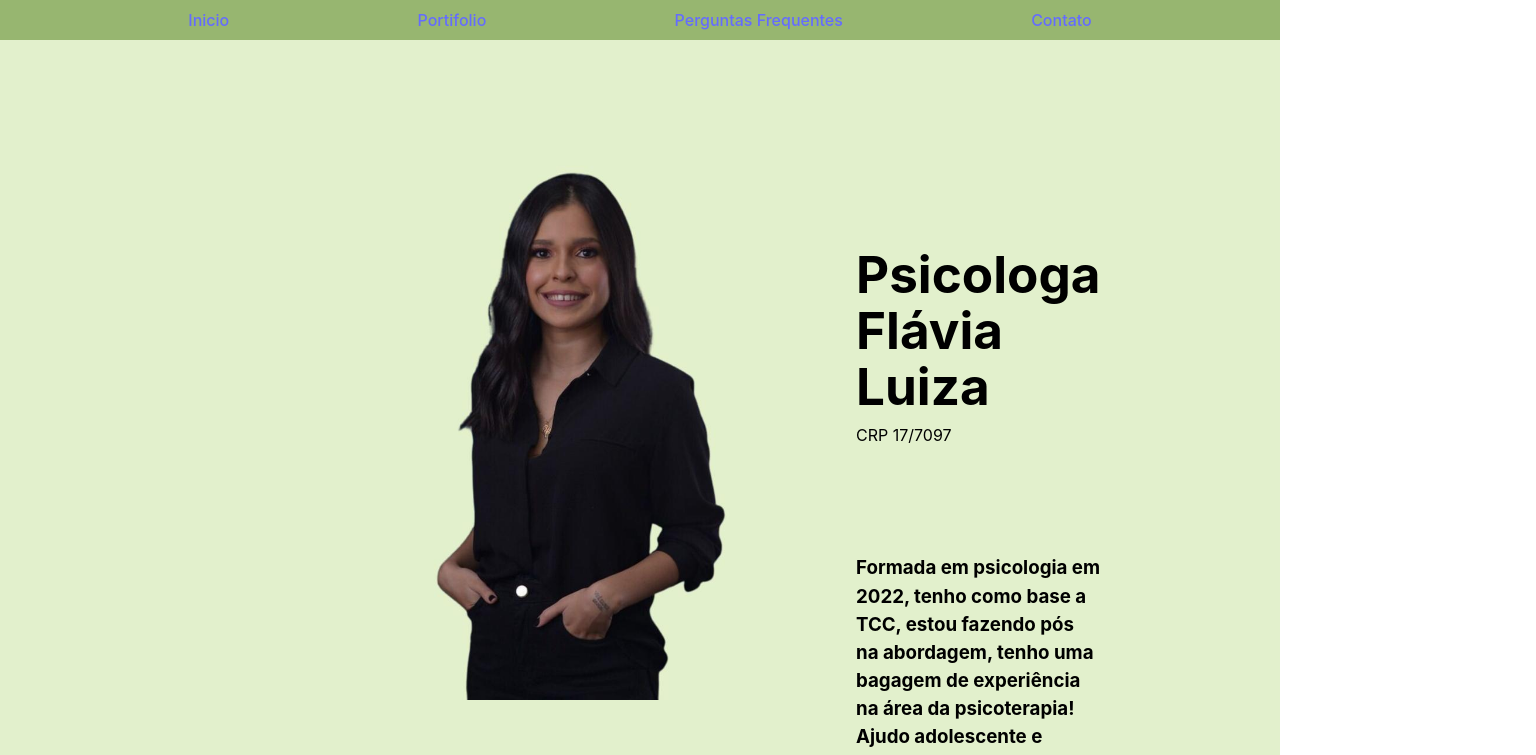
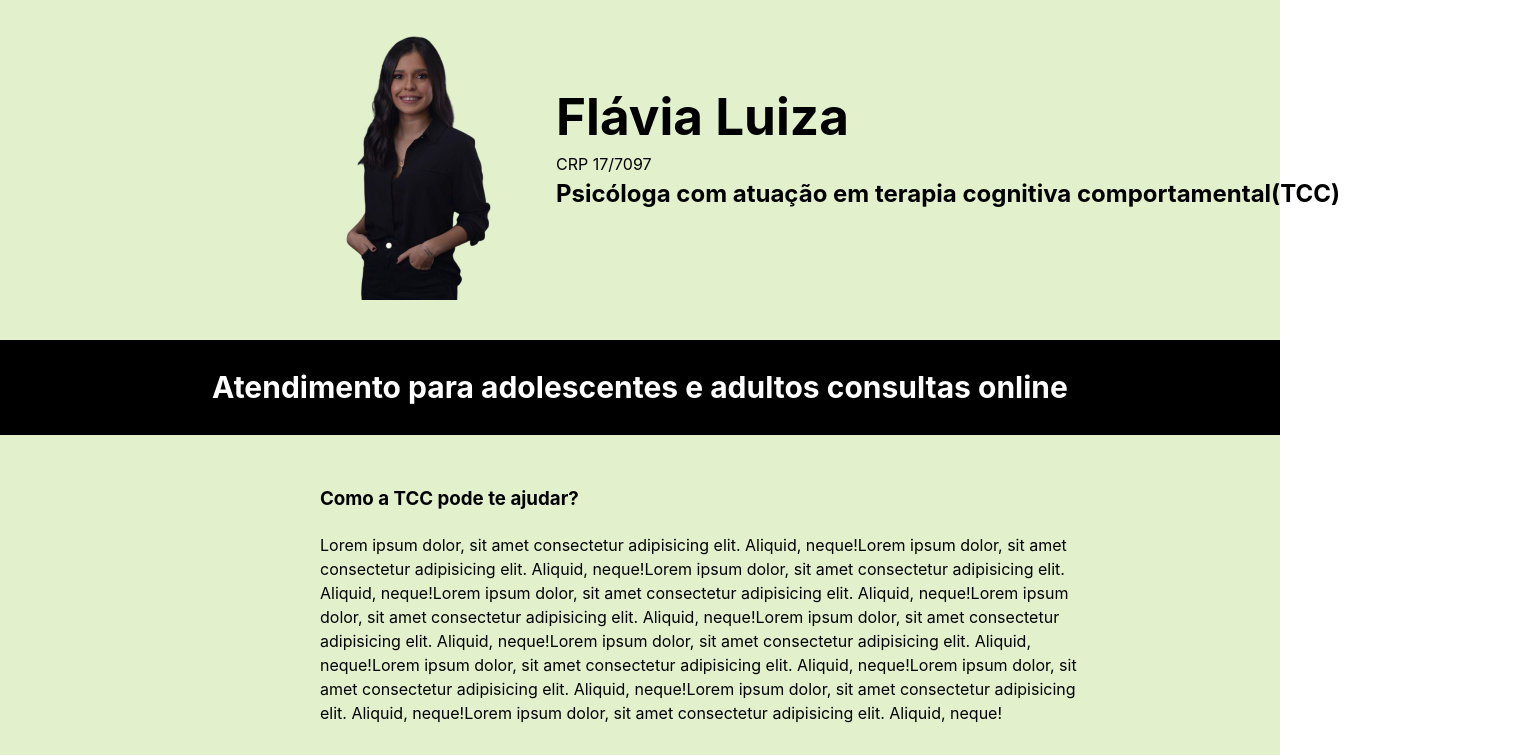
Before and after one commit to xandezz/psi_flavia, a React (Vite) app: page / in a window 1280 px wide. Shown: the top 755 px of the page, 1536 px wide, since content can reach past the window. Built offline with nearby package versions, Linux system fonts and the light colour scheme.

Commit message:
Subindo as alterações feitas antes de instalar o react bootstrap

```diff
--- a/src/App.css
+++ b/src/App.css
@@ -8,3 +8,7 @@
   margin: 0;
   color: #000000;
 }
+
+body{
+  overflow-x: hidden;
+}
--- a/src/App.jsx
+++ b/src/App.jsx
@@ -4,13 +4,11 @@ import Home from './Pages/Home'
 import Portifolio from './Pages/Portifolio'
 import Perguntas from './Pages/Perguntas'
 import Contato from './Pages/Contato'
-import Header from './Components/Header'
 import Footer from './Components/Footer'
 
 function App() {
   return (
     <BrowserRouter>
-      <Header />
       <Routes>
         <Route path='/' element={<Home />} />
         <Route path='/portifolio' element={<Portifolio />} />
--- a/src/Components/Header.css
+++ /dev/null
@@ -1,13 +0,0 @@
-.header{
-    background-color: var(--verde-secundario);
-    height: 5vh;
-    width: 100vw;
-}
-
-.navbar{
-    height: 100%;
-    display: flex;
-    list-style: none;
-    justify-content: space-evenly;
-    align-items: center;
-}
--- a/src/Components/Header.jsx
+++ /dev/null
@@ -1,18 +0,0 @@
-import { Link } from "react-router-dom"
-import "./Header.css"
-
-const Header = () => {
-  return (
-    <div className="header">
-      <ul className="navbar">
-
-        <li><Link to="/">Inicio</Link></li>
-        <li><Link to="/portifolio">Portifolio</Link></li>
-        <li><Link to="/perguntas-frequentes">Perguntas Frequentes</Link></li>
-        <li><Link to="/contato">Contato</Link></li>
-      </ul>
-    </div>
-  )
-}
-
-export default Header
--- a/src/Pages/Home.css
+++ b/src/Pages/Home.css
@@ -1,31 +1,47 @@
 .home{
     background-color: var(--verde-principal);
-    height: 90vh;
+    height: 100vh;
     width: 100vw;
     display: flex;
-    justify-content: center;
+    justify-content: flex-start;
+    align-items: flex-start;
+    flex-direction: column;
+}
+
+.principal{
+    width: 100%;
+    padding-left: 20%;
+    display: flex;
     align-items: center;
 
 }
 
-.principal{
-    width: 60%;
-    display: flex;
-    align-items: center;
+.foto-PSIFlavia{
+    width: 300px;
+    height: 300px;
 }
-
-.foto-PSIFlavia{
-    width: 600px;
-    height: 600px;
-}
-
-.informacoes{
-    display: grid;
-    grid-template-rows: 1fr 1fr 1fr;
-}
-
-
 
 .nome{
     margin-bottom: 8px;
 }
+
+.faixa-1{
+    background-color: #000;
+    color: #fff;
+    width: 100%;
+    text-align: center;
+    margin-top: 40px;
+    padding: 25px 0;
+    font-size: 30px;
+    font-weight: bold;
+}
+
+.pergunta-tcc{
+    padding-top: 50px;
+    padding-left: 25%;
+    padding-right: 15%;
+}
+
+.pergunta-tcc p{
+    margin-top: 20px;
+}
--- a/src/Pages/Home.jsx
+++ b/src/Pages/Home.jsx
@@ -6,15 +6,21 @@ const Home = () => {
     <div className='home'>
       <div className='principal'>
         <img className="foto-PSIFlavia" src="foto-PSIFlávia.jpeg" alt="Foto da psicologa Flávia Luiza" />
-        <div className='informacoes'>
+        <div>
           <span></span>
           <div>
-            <h1 className='nome'>Psicologa Flávia Luiza</h1>
+            <h1 className='nome'>Flávia Luiza</h1>
             <p className='crp'>CRP 17/7097</p>
           </div>
-          <h3 className='descricao'>Formada em psicologia em 2022, tenho como base a TCC, estou fazendo pós na abordagem, tenho uma bagagem de experiência na área da psicoterapia! Ajudo adolescente e adultos com suas ansiedades, anseios, medos e tudo o que acaba tirando a paz!</h3>
+          <h2 className='descricao'>Psicóloga com atuação em terapia cognitiva comportamental(TCC)</h2>
         </div>
       </div>
+      <p className='faixa-1'>Atendimento para adolescentes e adultos consultas online</p>
+      <div className='pergunta-tcc'>
+        <h3 >Como a TCC pode te ajudar?</h3>
+        <p>Lorem ipsum dolor, sit amet consectetur adipisicing elit. Aliquid, neque!Lorem ipsum dolor, sit amet consectetur adipisicing elit. Aliquid, neque!Lorem ipsum dolor, sit amet consectetur adipisicing elit. Aliquid, neque!Lorem ipsum dolor, sit amet consectetur adipisicing elit. Aliquid, neque!Lorem ipsum dolor, sit amet consectetur adipisicing elit. Aliquid, neque!Lorem ipsum dolor, sit amet consectetur adipisicing elit. Aliquid, neque!Lorem ipsum dolor, sit amet consectetur adipisicing elit. Aliquid, neque!Lorem ipsum dolor, sit amet consectetur adipisicing elit. Aliquid, neque!Lorem ipsum dolor, sit amet consectetur adipisicing elit. Aliquid, neque!Lorem ipsum dolor, sit amet consectetur adipisicing elit. Aliquid, neque!Lorem ipsum dolor, sit amet consectetur adipisicing elit. Aliquid, neque!</p>
+      </div>
+
     </div>
   )
 }
```
